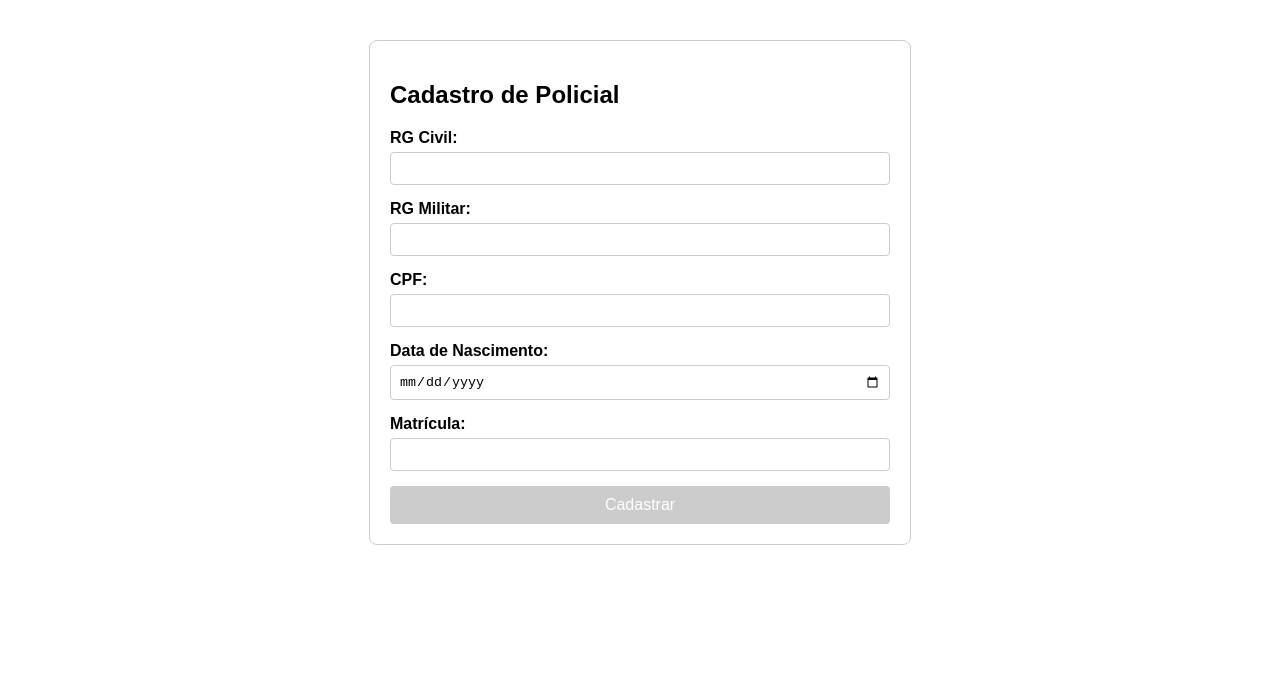
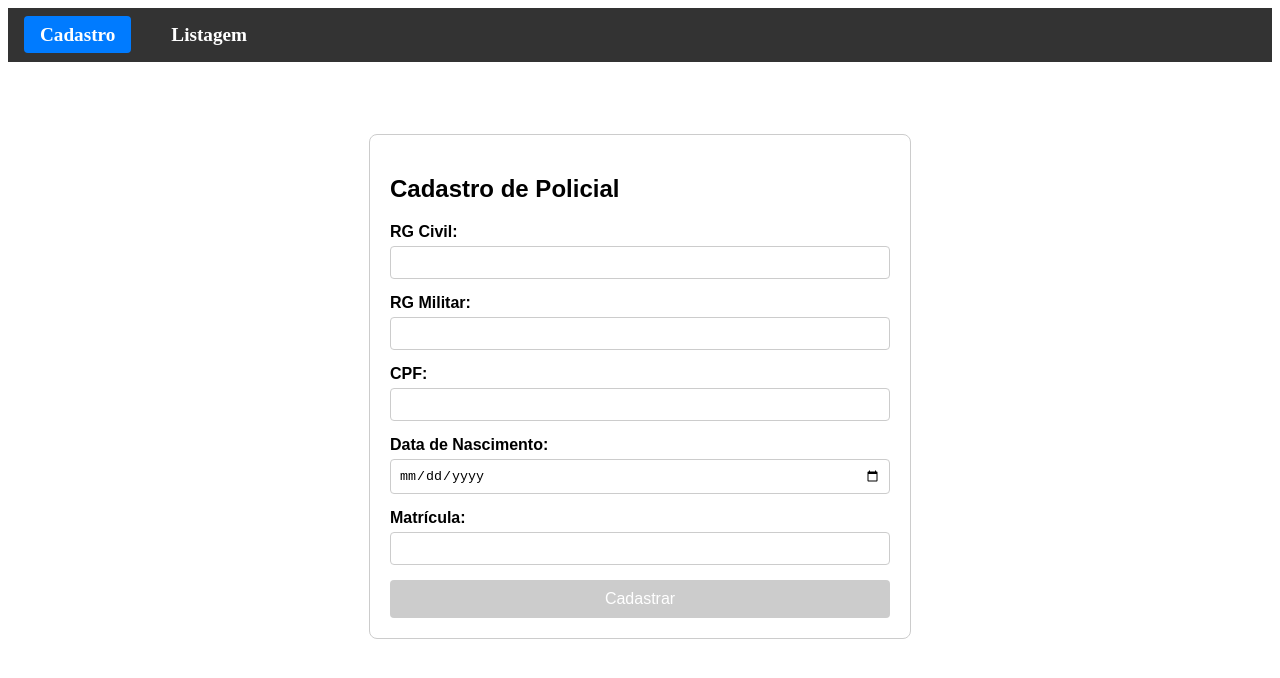
Before and after one commit to elrpiter/crud_policiais, an Angular app in the folder frontend/crud-policiais/: page /cadastro in a window 1280 px wide. Shown: the top 678 px of the page. Built offline with nearby package versions, Linux system fonts and the light colour scheme.

Commit message:
Adiciona navegação entre as rotas de cadastro e listagem

```diff
--- a/frontend/crud-policiais/src/app/app.component.css
+++ b/frontend/crud-policiais/src/app/app.component.css
@@ -0,0 +1,34 @@
+nav {
+  background-color: #333;
+  padding: 1rem;
+}
+
+nav ul {
+  list-style: none;
+  margin: 0;
+  padding: 0;
+  display: flex;
+  gap: 1.5rem;
+}
+
+nav a {
+  color: white;
+  text-decoration: none;
+  font-size: 1.2rem;
+  font-weight: bold;
+  padding: 0.5rem 1rem;
+  border-radius: 4px;
+  transition: background-color 0.3s;
+}
+
+nav a:hover {
+  background-color: #575757;
+}
+
+nav a.active {
+  background-color: #007bff;
+}
+
+main {
+  padding: 2rem;
+}
--- a/frontend/crud-policiais/src/app/app.component.html
+++ b/frontend/crud-policiais/src/app/app.component.html
@@ -1 +1,14 @@
-<router-outlet />
+<nav>
+  <ul>
+    <li>
+      <a routerLink="/cadastro" routerLinkActive="active" ariaCurrentWhenActive="page">Cadastro</a>
+    </li>
+    <li>
+      <a routerLink="/listagem" routerLinkActive="active" ariaCurrentWhenActive="page">Listagem</a>
+    </li>
+  </ul>
+</nav>
+
+<main>
+  <router-outlet></router-outlet>
+</main>
--- a/frontend/crud-policiais/src/app/app.component.ts
+++ b/frontend/crud-policiais/src/app/app.component.ts
@@ -1,9 +1,11 @@
 import { Component } from '@angular/core';
-import { RouterOutlet } from '@angular/router';
+import { RouterOutlet, RouterLink, RouterLinkActive } from '@angular/router'; // Importe as diretivas aqui
+import { CommonModule } from '@angular/common'; // Módulo comum, se necessário
 
 @Component({
   selector: 'app-root',
-  imports: [RouterOutlet],
+  standalone: true,
+  imports: [RouterOutlet, RouterLink, RouterLinkActive, CommonModule], // Adicione-as aqui
   templateUrl: './app.component.html',
   styleUrl: './app.component.css'
 })
```
